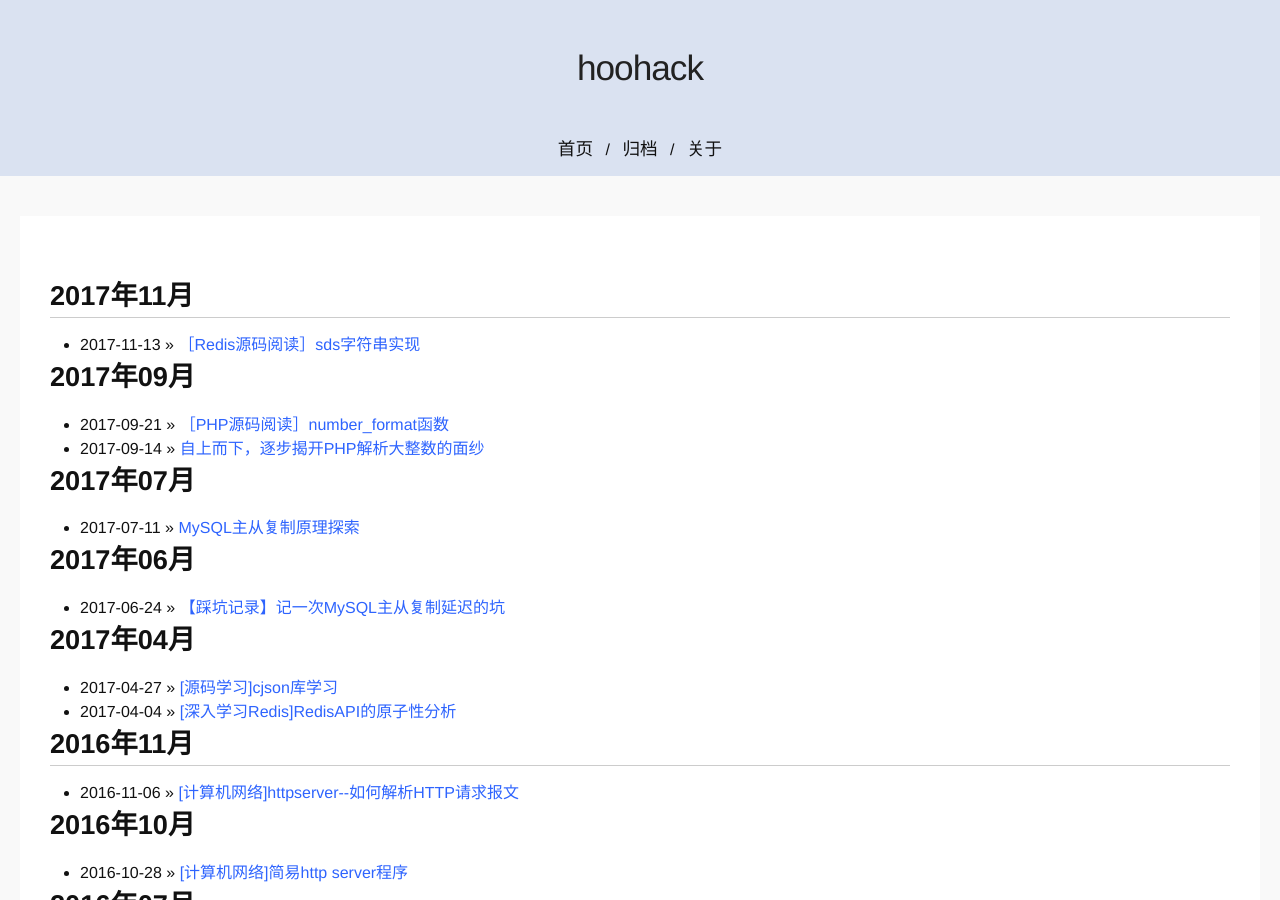
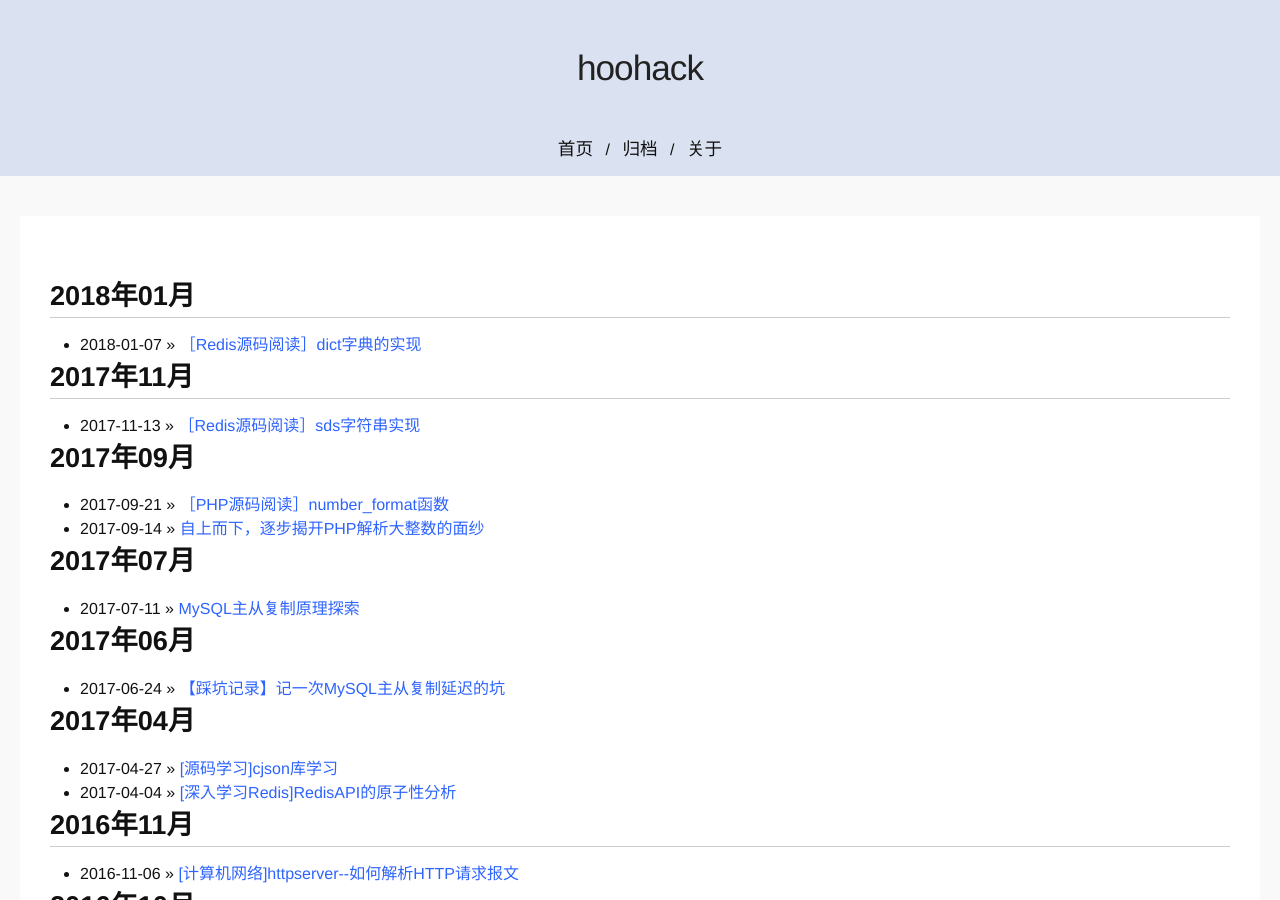
Before and after one commit to hoohack/hoohack.github.io, a Jekyll site: the page built from archives.md, in a window 1280 px wide and 900 px high. Built offline with Jekyll 4.4.1, drawn with Linux system fonts in a browser that asks for light colours; comment, search, counter and statistics services are not loaded; some of the changed lines change nothing that is shown.

Commit message:
new post read-redis-dict

```diff
--- a/_config.yml
+++ b/_config.yml
@@ -18,4 +18,4 @@ plugins_dir:
   - jekyll-sitemap
   - jekyll-paginate
 
-gems: [jekyll-paginate]
+plugins : [jekyll-paginate]
--- /dev/null
+++ b/_posts/2018/2018-01-07-read-redis-src-dict.md
@@ -0,0 +1,182 @@
+---
+layout: post
+title: "［Redis源码阅读］dict字典的实现"
+date: '2018-01-07 17:00:00'
+author: hoohack
+categories: PHP
+excerpt: 'redis,c,源码分析,源码学习,redis源码,dict源码,dict源码阅读,dict源码阅读,redis 4.0源码'
+keywords: 'redis,c,源码分析,源码学习,redis源码,dict源码,dict源码阅读,dict源码阅读,redis 4.0源码'
+---
+
+## dict的用途
+dict是一种用于保存键值对的抽象数据结构，在redis中使用非常广泛，比如数据库、哈希结构的底层。
+
+当执行下面这个命令：
+
+    > set msg "hello"
+
+以及使用哈希结构，如：
+
+    > hset people name "hoohack"
+
+都会使用到dict作为底层数据结构的实现。
+
+<!--more-->
+
+## 结构的定义
+先看看字典以及相关数据结构体的定义：
+
+### 字典
+
+    /* 字典结构 每个字典有两个哈希表，实现渐进式哈希时需要用在将旧表rehash到新表 */
+    typedef struct dict {
+        dictType *type; /* 类型特定函数 */
+        void *privdata; /* 保存类型特定函数需要使用的参数 */
+        dictht ht[2]; /* 保存的两个哈希表，ht[0]是真正使用的，ht[1]会在rehash时使用 */
+        long rehashidx; /* rehashing not in progress if rehashidx == -1 rehash进度，如果不等于-1，说明还在进行rehash */
+        unsigned long iterators; /* number of iterators currently running 正在运行中的遍历器数量 */
+    } dict;
+
+### 哈希表
+
+    /* 哈希表结构 */
+    typedef struct dictht {
+        dictEntry **table; /* 哈希表节点数组 */
+        unsigned long size; /* 哈希表大小 */
+        unsigned long sizemask; /* 哈希表大小掩码，用于计算哈希表的索引值，大小总是dictht.size - 1 */
+        unsigned long used; /* 哈希表已经使用的节点数量 */
+    } dictht;
+
+### 哈希表节点
+
+    /* 哈希表节点 */
+    typedef struct dictEntry {
+        void *key; /* 键名 */
+        union {
+            void *val;
+            uint64_t u64;
+            int64_t s64;
+            double d;
+        } v; /* 值 */
+        struct dictEntry *next; /* 指向下一个节点, 将多个哈希值相同的键值对连接起来*/
+    } dictEntry;
+
+### dictType
+
+    /* 保存一连串操作特定类型键值对的函数 */
+    typedef struct dictType {
+        uint64_t (*hashFunction)(const void *key); /* 哈希函数 */
+        void *(*keyDup)(void *privdata, const void *key); /* 复制键函数 */
+        void *(*valDup)(void *privdata, const void *obj); /* 复制值函数 */
+        int (*keyCompare)(void *privdata, const void *key1, const void *key2); /* 比较键函数 */
+        void (*keyDestructor)(void *privdata, void *key); /* 销毁键函数 */
+        void (*valDestructor)(void *privdata, void *obj); /* 销毁值函数 */
+    } dictType;
+
+
+把上面的结构定义串起来，得到下面的字典数据结构：
+![dict struct](http://7u2eqw.com1.z0.glb.clouddn.com/dict.png)
+
+根据数据结构定义，把关联图画出来后，看代码的时候就更加清晰。
+
+从图中也可以看出来，字典的哈希表里，使用了链表解决键冲突的情况，称为链式地址法。
+
+## rehash(重新散列)
+当操作越来越多，比如不断的向哈希表添加元素，此时哈希表需要分配了更多的空间，如果接下来的操作是不断地删除哈希表的元素，那么哈希表的大小就会发生变化，更重要的是，现在的哈希表不再需要那么大的空间了，在redis的实现中，为了保证哈希表的负载因子维持在一个合理范围内，当哈希表保存的键值对太多或者太少时，redis对哈希表大小进行相应的扩展和收缩，称为rehash（重新散列）。
+
+### 执行rehash的流程图
+![redis dict rehash](http://7u2eqw.com1.z0.glb.clouddn.com/redis%20dict%20rehash.png)
+
+### 负载因子解释
+
+> 负载因子 = 哈希表已保存节点数量 / 哈希表大小
+
+负载因子越大，意味着哈希表越满，越容易导致冲突，性能也就越低。因此，一般来说，当负载因子大于某个常数(可能是 1，或者 0.75 等)时，哈希表将自动扩容。
+
+## 渐进式rehash
+在上面的rehash流程图里面，rehash的操作不是一次性就完成了的，而是分多次，渐进式地完成。
+
+原因是，如果需要rehash的键值对较多，会对服务器造成性能影响，渐进式地rehash避免了对服务器的影响。
+
+渐进式的rehash使用了dict结构体中的rehashidx属性辅助完成。当渐进式哈希开始时，rehashidx会被设置为0，表示从dictEntry[0]开始进行rehash，每完成一次，就将rehashidx加1。直到ht[0]中的所有节点都被rehash到ht[1]，rehashidx被设置为-1，此时表示rehash结束。
+
+### 结合代码再深入理解
+
+    ／* 实现渐进式的重新哈希，如果还有需要重新哈希的key，返回1，否则返回0
+     *
+     * 需要注意的是，rehash持续将bucket从老的哈希表移到新的哈希表，但是，因为有的哈希表是空的，
+     * 因此函数不能保证即使一个bucket也会被rehash，因为函数最多一共会访问N*10个空bucket，不然的话，函数将会耗费过多性能，而且函数会被阻塞一段时间
+     */
+    int dictRehash(dict *d, int n) {
+        int empty_visits = n*10; /* Max number of empty buckets to visit. */
+        if (!dictIsRehashing(d)) return 0;
+
+        while(n-- && d->ht[0].used != 0) {
+            dictEntry *de, *nextde;
+
+            assert(d->ht[0].size > (unsigned long)d->rehashidx);
+            /* 找到非空的哈希表下标 */
+            while(d->ht[0].table[d->rehashidx] == NULL) {
+                d->rehashidx++;
+                if (--empty_visits == 0) return 1;
+            }
+            de = d->ht[0].table[d->rehashidx];
+
+            /* 实现将bucket从老的哈希表移到新的哈希表 */
+            while(de) {
+                unsigned int h;
+
+                nextde = de->next;
+                /* Get the index in the new hash table */
+                h = dictHashKey(d, de->key) & d->ht[1].sizemask;
+                de->next = d->ht[1].table[h];
+                d->ht[1].table[h] = de;
+                d->ht[0].used--;
+                d->ht[1].used++;
+                de = nextde;
+            }
+            d->ht[0].table[d->rehashidx] = NULL;
+            d->rehashidx++;
+        }
+
+        /* 如果已经完成了，释放旧的哈希表，返回0 */
+        if (d->ht[0].used == 0) {
+            zfree(d->ht[0].table);
+            d->ht[0] = d->ht[1];
+            _dictReset(&d->ht[1]);
+            d->rehashidx = -1;
+            return 0;
+        }
+
+        /* 继续下一次rehash */
+        return 1;
+    }
+
+在渐进式rehash期间，所有对字典的操作，包括：添加、查找、更新等等，程序除了执行指定的操作之外，还会顺带将ht[0]哈希表索引的所有键值对rehash到ht[1]。比如添加：
+
+    dictEntry *dictAddRaw(dict *d, void *key, dictEntry **existing)
+    {
+        int index;
+        dictEntry *entry;
+        dictht *ht;
+
+        ／* 如果正在rehash，顺带执行rehash操作 */
+        if (dictIsRehashing(d)) _dictRehashStep(d);
+
+        /* 获取新元素的下标，如果已经存在，返回-1 */
+        if ((index = _dictKeyIndex(d, key, dictHashKey(d,key), existing)) == -1)
+            return NULL;
+
+        ht = dictIsRehashing(d) ? &d->ht[1] : &d->ht[0]; // 如果正在进行rehash操作，返回ht[1],否则返回ht[0]
+        entry = zmalloc(sizeof(*entry));
+        entry->next = ht->table[index];
+        ht->table[index] = entry;
+        ht->used++;
+
+        /* Set the hash entry fields. */
+        dictSetKey(d, entry, key);
+        return entry;
+    }
+
+## 总结
+使用一个标记值标记某项操作正在执行是编程中常用的手段，比如本文提到的rehashidx，多利用此手段可以解决很多问题。
```
Also changed, not shown: 1 other file.
